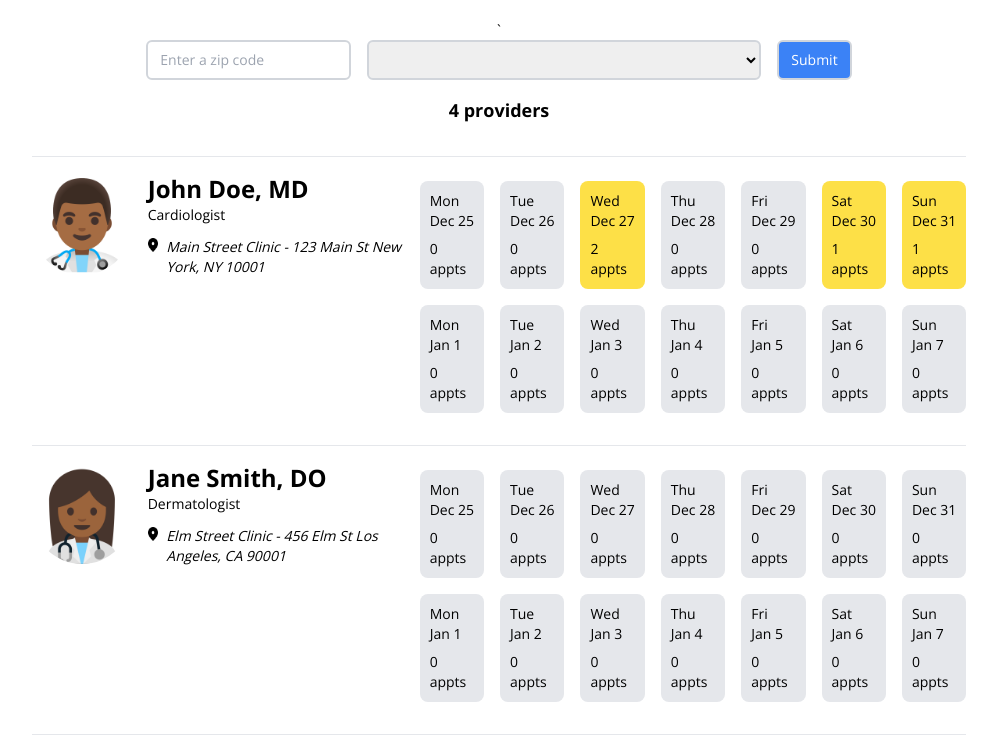
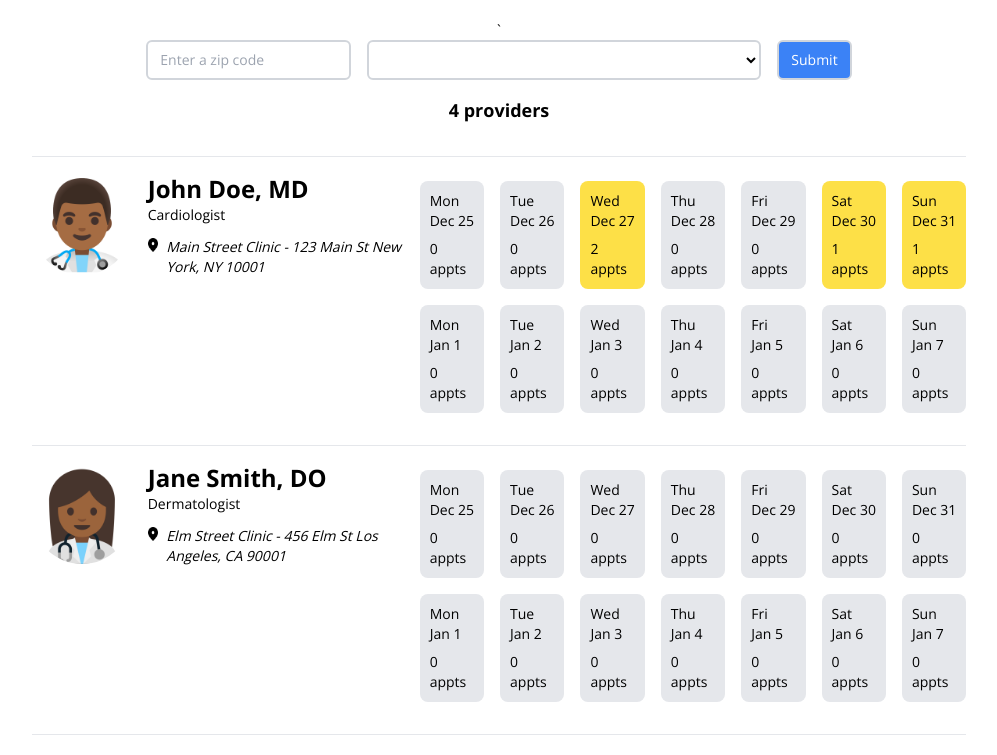
Before and after one commit to whatleytech/poc-bdo-zd, a Next.js app: page / in a window 1280 px wide. Shown: the top 755 px of the page, without its empty margins (141-1138 px from the left). Built offline with nearby package versions, Linux system fonts and the light colour scheme.

Commit message:
make dropdown background white

```diff
--- a/app/components/SearchBar.tsx
+++ b/app/components/SearchBar.tsx
@@ -31,7 +31,7 @@ const SearchBar: React.FC<Props> = ({ specialties }) => {
       <select
         value={selectedSpecialty}
         onChange={(event) => setSelectedSpecialty(event.target.value)}
-        className="border-2 border-gray-300 rounded-md h-10 w-5/6 md:w-auto"
+        className="border-2 border-gray-300 rounded-md h-10 w-5/6 md:w-auto bg-white"
       >
         <option key={"s0"}></option>
         {specialties
```
